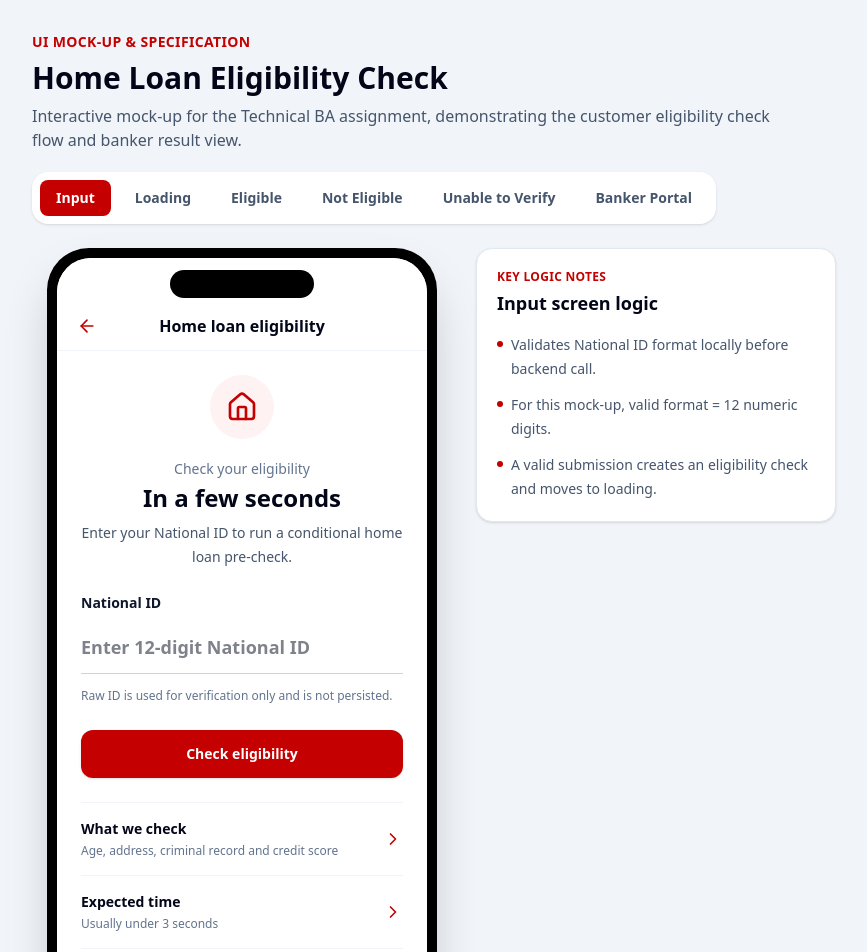
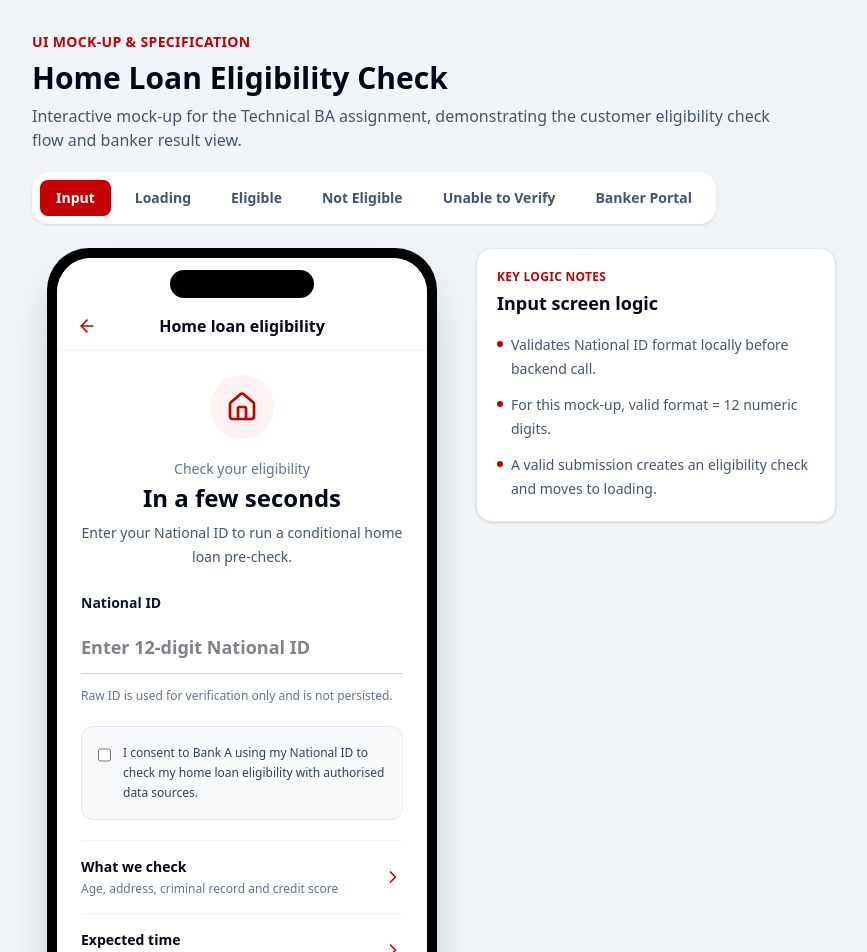
Before and after one commit to hoangphuc1999tg/nab-eligibility-ui, a React (Vite) app: page / in a window 1280 px wide. Shown: the top 952 px of the page, without its empty margins (0-867 px from the left). Built offline with nearby package versions, Linux system fonts and the light colour scheme.

Commit message:
Update App.jsx

```diff
--- a/src/App.jsx
+++ b/src/App.jsx
@@ -117,12 +117,20 @@ function MockupLayout({ children, noteTitle, notes, wide = false }) {
   );
 }
 
-function NationalIdScreen({ nationalId, setNationalId, error, onCheck }) {
+function NationalIdScreen({
+  nationalId,
+  setNationalId,
+  error,
+  consent,
+  setConsent,
+  consentError,
+  onCheck,
+}) {
   return (
     <IPhoneMockup>
       <MobileTopBar title="Home loan eligibility" />
 
-      <div className="px-6 pt-6">
+      <div className="px-6 pb-32 pt-6">
         <div className="text-center">
           <div className="mx-auto flex h-16 w-16 items-center justify-center rounded-full bg-red-50">
             <Home className="h-8 w-8" style={{ color: NAB_RED }} />
@@ -143,15 +151,16 @@ function NationalIdScreen({ nationalId, setNationalId, error, onCheck }) {
           </label>
           <input
             value={nationalId}
-            onChange={(event) =>
-              setNationalId(event.target.value.replace(/\D/g, "").slice(0, 12))
-            }
+            onChange={(event) => {
+              setNationalId(event.target.value.replace(/\D/g, "").slice(0, 12));
+            }}
             className={`mt-2 w-full border-b bg-white px-0 py-3 text-lg font-semibold text-slate-950 outline-none focus:border-red-700 ${
               error ? "border-red-600" : "border-slate-300"
             }`}
             placeholder="Enter 12-digit National ID"
             inputMode="numeric"
           />
+
           {error ? (
             <p className="mt-3 text-xs font-semibold leading-5 text-red-700">
               {error}
@@ -163,11 +172,26 @@ function NationalIdScreen({ nationalId, setNationalId, error, onCheck }) {
           )}
         </div>
 
-        <div className="mt-6">
-          <PrimaryButton onClick={onCheck}>Check eligibility</PrimaryButton>
-        </div>
+        <label className="mt-5 flex items-start gap-3 rounded-xl border border-slate-200 bg-slate-50 p-4">
+          <input
+            type="checkbox"
+            checked={consent}
+            onChange={(event) => setConsent(event.target.checked)}
+            className="mt-1 h-4 w-4 accent-red-700"
+          />
+          <span className="text-xs leading-5 text-slate-700">
+            I consent to Bank A using my National ID to check my home loan
+            eligibility with authorised data sources.
+          </span>
+        </label>
 
-        <div className="mt-6 divide-y divide-slate-100 border-t border-b border-slate-100">
+        {consentError && (
+          <p className="mt-2 text-xs font-semibold leading-5 text-red-700">
+            {consentError}
+          </p>
+        )}
+
+        <div className="mt-5 divide-y divide-slate-100 border-t border-b border-slate-100">
           {[
             ["What we check", "Age, address, criminal record and credit score"],
             ["Expected time", "Usually under 3 seconds"],
@@ -181,6 +205,10 @@ function NationalIdScreen({ nationalId, setNationalId, error, onCheck }) {
             </div>
           ))}
         </div>
+      </div>
+
+      <div className="absolute bottom-0 left-0 right-0 border-t border-slate-100 bg-white px-6 py-5">
+        <PrimaryButton onClick={onCheck}>Check eligibility</PrimaryButton>
       </div>
     </IPhoneMockup>
   );
```
